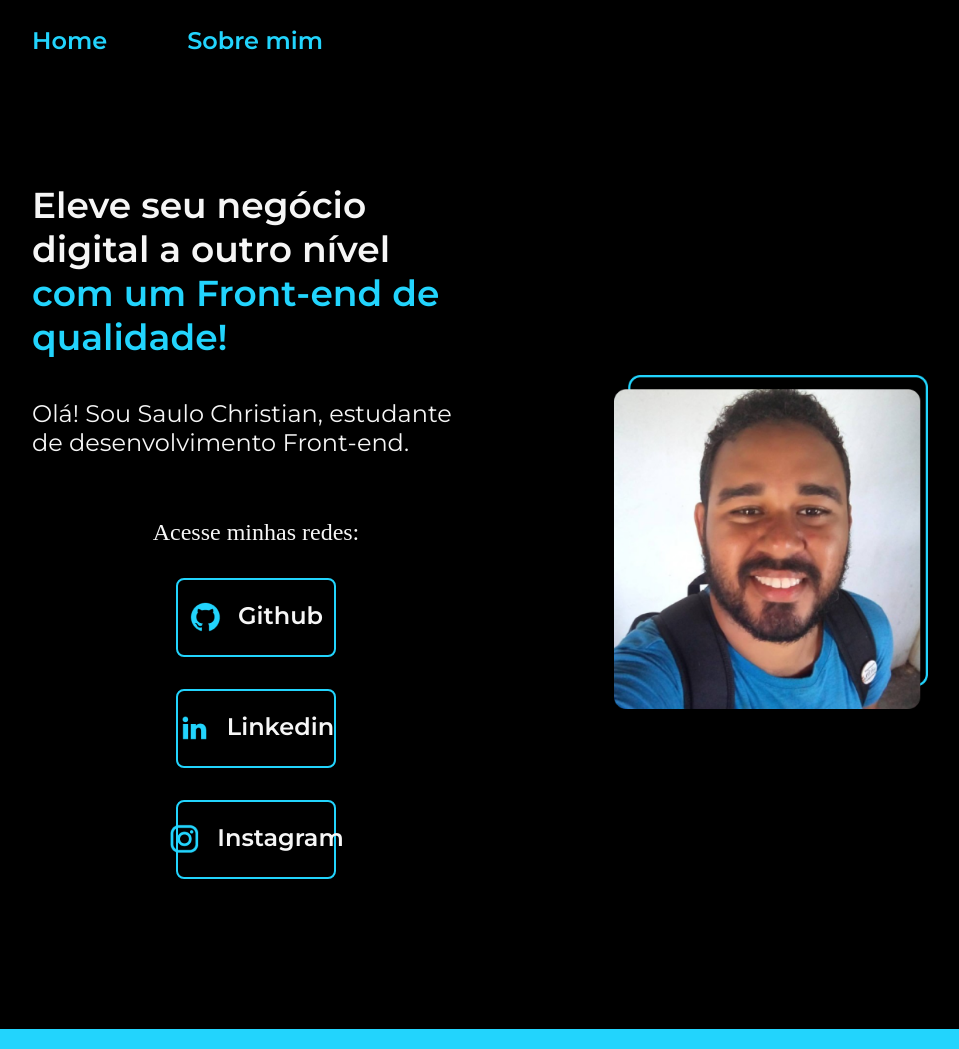
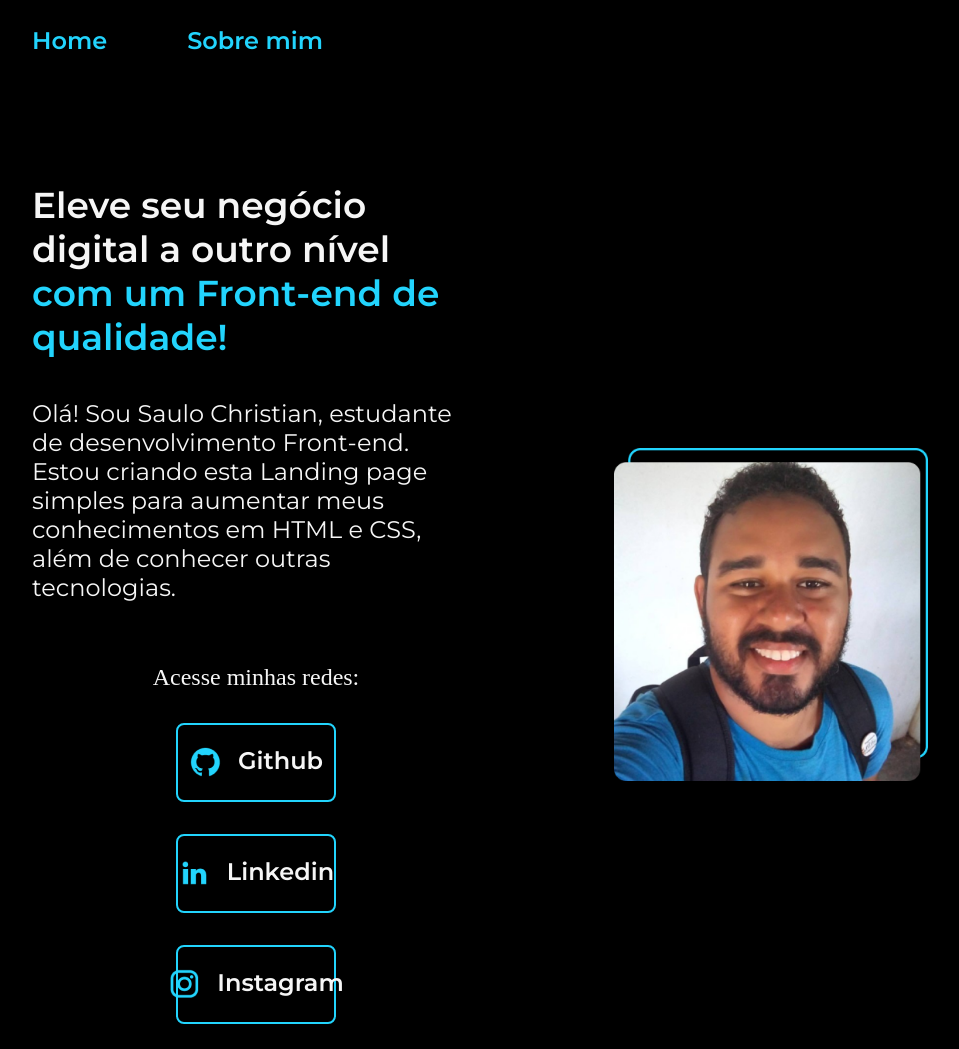
Before and after one commit to dev-saulo/Alura--Escola-Front-End, a plain HTML site: page HTML e CSS 1/index.html in a window 1280 px wide. Shown: the top 1049 px of the page, without its empty margins (160-1119 px from the left). Drawn offline with Linux system fonts and the light colour scheme.

Commit message:
Add mais informações no corpo do texto.

```diff
--- a/HTML e CSS 1/index.html
+++ b/HTML e CSS 1/index.html
@@ -21,7 +21,8 @@
                 Eleve seu negócio digital a outro nível<strong class="titulo-destaque"> com um Front-end de qualidade!</strong>
                 </h1>
                 <p class="apresentacao__conteudo__texto">
-                Olá! Sou Saulo Christian, estudante de desenvolvimento Front-end.
+                Olá! Sou Saulo Christian, estudante de desenvolvimento Front-end. Estou criando esta Landing page simples para aumentar
+                meus conhecimentos em HTML e CSS, além de conhecer outras tecnologias.
                 </p>
                 <div class="apresentacao__links">
                 <h2 class="apresentacao__links__subtitulo">Acesse minhas redes:</h2>
```
